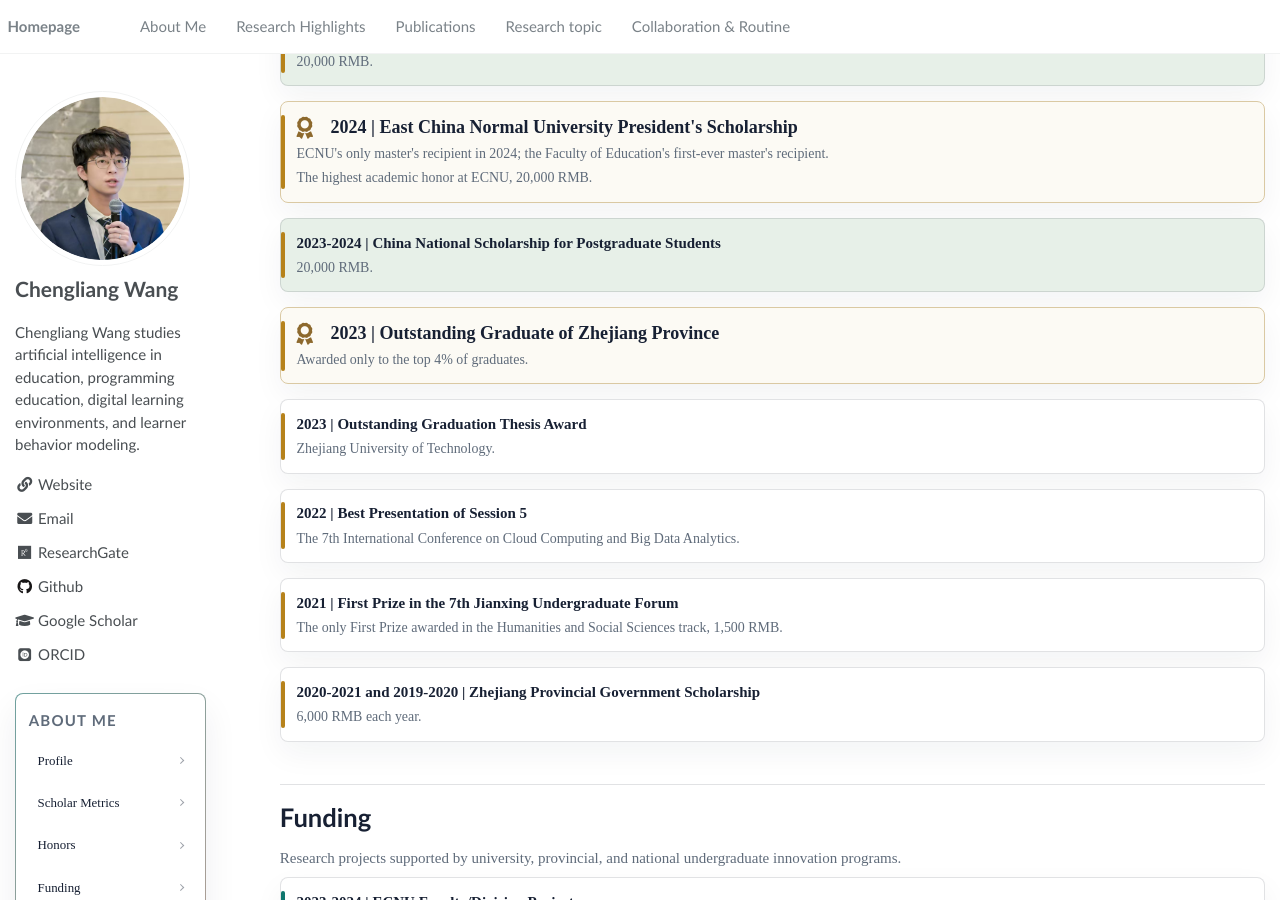
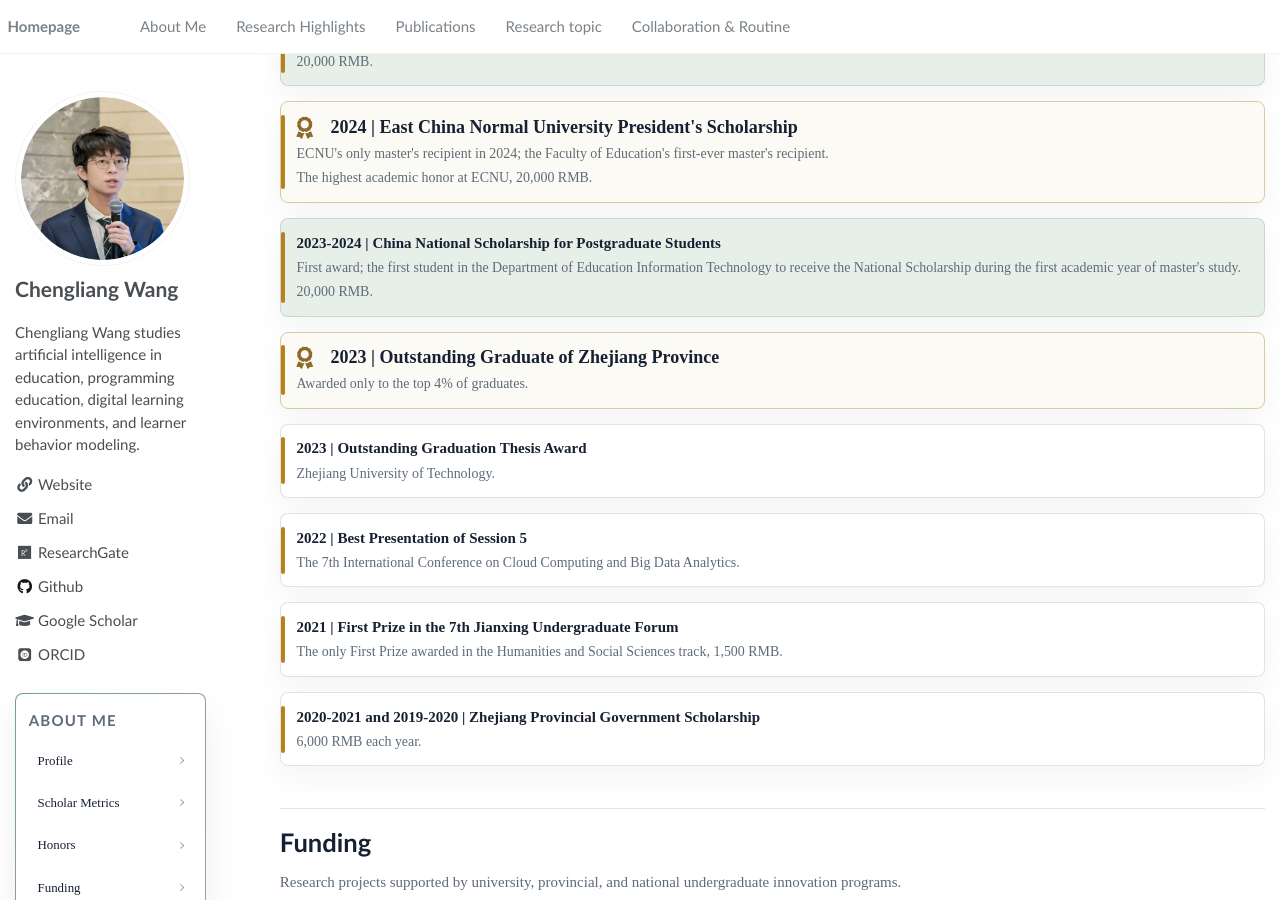
Before and after one commit to wcledutech/wcledutech.github.io, a Jekyll site: the page built from _pages/about.md, in a window 1280 px wide and 900 px high, scrolled down 1560 px. Built offline with Jekyll 4.4.1, drawn with Linux system fonts in a browser that asks for light colours; some web fonts are replaced.

Commit message:
Add first-year National Scholarship distinction

```diff
--- a/_pages/about.md
+++ b/_pages/about.md
@@ -738,7 +738,7 @@ redirect_from:
       </div>
       <div class="compact-item honor-secondary"><strong>2024-2025 | China National Scholarship for Postgraduate Students</strong><p>Second award, achieving the two-award maximum during master's study; the department's first two-time recipient.</p><p>20,000 RMB.</p></div>
       <div class="compact-item honor-highlight"><div class="honor-title"><i class="fas fa-award" aria-hidden="true"></i><strong>2024 | East China Normal University President's Scholarship</strong></div><p>ECNU's only master's recipient in 2024; the Faculty of Education's first-ever master's recipient.</p><p>The highest academic honor at ECNU, 20,000 RMB.</p></div>
-      <div class="compact-item honor-secondary"><strong>2023-2024 | China National Scholarship for Postgraduate Students</strong><p>20,000 RMB.</p></div>
+      <div class="compact-item honor-secondary"><strong>2023-2024 | China National Scholarship for Postgraduate Students</strong><p>First award; the first student in the Department of Education Information Technology to receive the National Scholarship during the first academic year of master's study.</p><p>20,000 RMB.</p></div>
       <div class="compact-item honor-highlight"><div class="honor-title"><i class="fas fa-award" aria-hidden="true"></i><strong>2023 | Outstanding Graduate of Zhejiang Province</strong></div><p>Awarded only to the top 4% of graduates.</p></div>
       <div class="compact-item"><strong>2023 | Outstanding Graduation Thesis Award</strong><p>Zhejiang University of Technology.</p></div>
       <div class="compact-item"><strong>2022 | Best Presentation of Session 5</strong><p>The 7th International Conference on Cloud Computing and Big Data Analytics.</p></div>
```
Also changed, not shown: tests/test_homepage_honors.py (+1 -1 lines).
